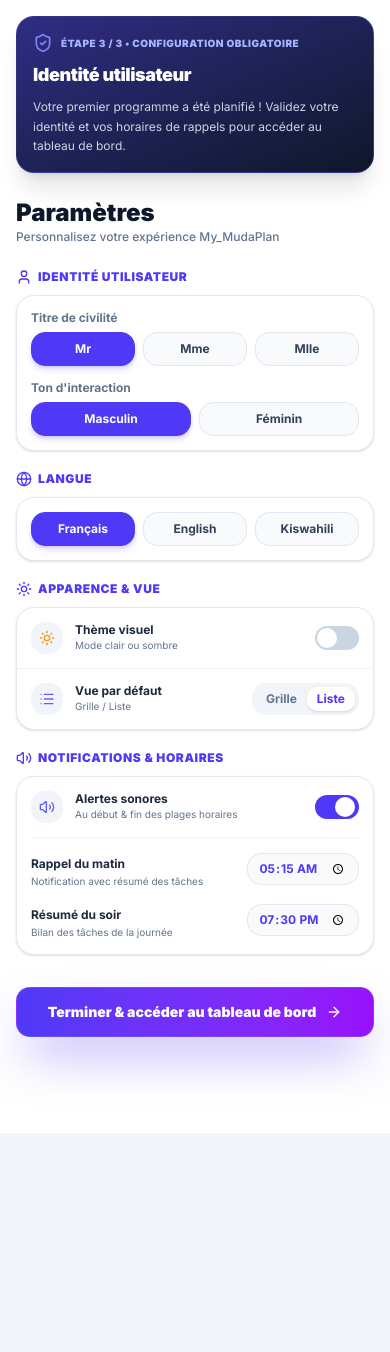
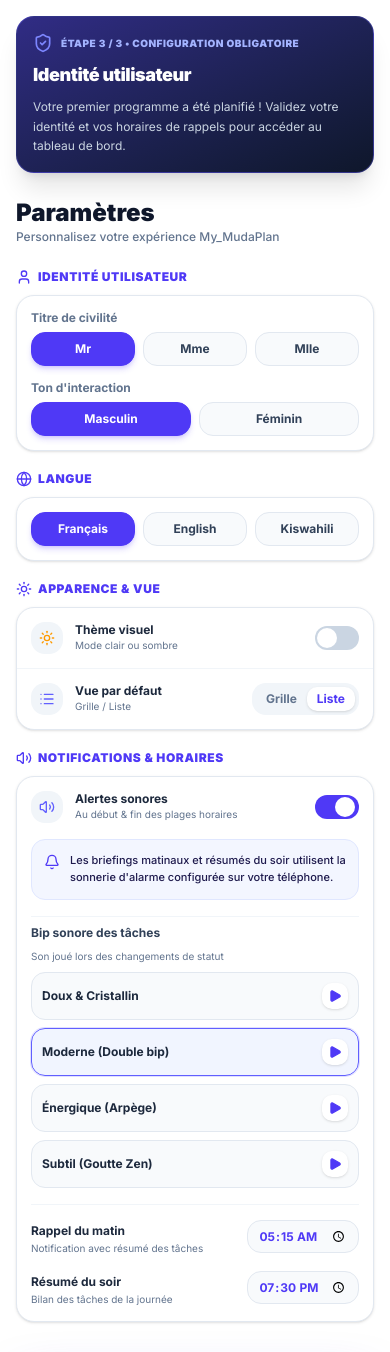
Before and after one commit to JoyBen243/Test_Dev_Agentique, a Next.js app: page /settings in a window 390 px wide. Shown: the top 1352 px of the page. Before the commit the page ends 1133 px from the top, so only its background shows below. Built offline with nearby package versions, Linux system fonts and the light colour scheme; no server answers; the database is empty.

Commit message:
feat: bips sonores configurables pour les taches et distinction des alarmes natives du telephone

```diff
--- a/app/settings/page.tsx
+++ b/app/settings/page.tsx
@@ -1,9 +1,10 @@
 "use client"
 import { useSearchParams, useRouter } from "next/navigation"
-import { Moon, Sun, Volume2, Globe, User, ShieldCheck, ArrowRight, LayoutGrid, List } from "lucide-react"
+import { Moon, Sun, Volume2, Globe, User, ShieldCheck, ArrowRight, LayoutGrid, List, Play, Bell } from "lucide-react"
 import { useTheme } from "next-themes"
 import { useSettingsStore } from "@/store/useSettingsStore"
 import { useTranslation } from "@/lib/i18n"
+import { soundManager, BeepSoundType } from "@/lib/audio"
 import { Suspense } from "react"
 
 function SettingsContent() {
@@ -211,13 +212,14 @@ function SettingsContent() {
           </div>
         </section>
 
-        {/* Section 4 : Notifications */}
+        {/* Section 4 : Notifications & Sonneries */}
         <section className="space-y-2.5">
           <h2 className="text-xs font-black text-indigo-600 dark:text-indigo-400 uppercase tracking-wider flex items-center gap-1.5">
             <Volume2 className="w-4 h-4" /> {t("audio_title")}
           </h2>
 
-          <div className="bg-white dark:bg-slate-900 rounded-2xl border border-slate-200 dark:border-slate-800 p-3.5 sm:p-4 space-y-3.5 shadow-sm">
+          <div className="bg-white dark:bg-slate-900 rounded-2xl border border-slate-200 dark:border-slate-800 p-3.5 sm:p-4 space-y-4 shadow-sm">
+            {/* Activer / Désactiver tous les sons */}
             <div className="flex items-center justify-between">
               <div className="flex items-center gap-3">
                 <div className="p-2 bg-slate-100 dark:bg-slate-800 rounded-xl">
@@ -237,6 +239,61 @@ function SettingsContent() {
                 <div className={`w-5 h-5 bg-white rounded-full absolute top-0.5 transition-transform ${settings.audioEnabled ? 'translate-x-5' : 'translate-x-0.5'}`}></div>
               </button>
             </div>
+
+            {/* Note informative sur les alarmes natives du téléphone */}
+            <div className="p-3 bg-indigo-50/70 dark:bg-indigo-950/40 border border-indigo-100 dark:border-indigo-900/50 rounded-xl flex items-start gap-2.5">
+              <Bell className="w-4 h-4 text-indigo-600 dark:text-indigo-400 shrink-0 mt-0.5" />
+              <p className="text-[11px] text-indigo-950 dark:text-indigo-200 leading-relaxed font-medium">
+                {t("alarms_system_note")}
+              </p>
+            </div>
+
+            {/* Sélection du bip pour les tâches */}
+            {settings.audioEnabled && (
+              <div className="pt-2 border-t border-slate-100 dark:border-slate-800 space-y-2">
+                <label className="text-xs font-bold text-slate-700 dark:text-slate-300 block">
+                  {t("beep_sound_title")}
+                </label>
+                <p className="text-[10px] text-slate-500 dark:text-slate-400 mb-2">
+                  {t("beep_sound_desc")}
+                </p>
+
+                <div className="grid grid-cols-1 sm:grid-cols-2 gap-2">
+                  {[
+                    { key: 'DOUX', label: t("beep_doux") },
+                    { key: 'MODERNE', label: t("beep_moderne") },
+                    { key: 'ENERGIQUE', label: t("beep_energique") },
+                    { key: 'SUBTIL', label: t("beep_subtil") },
+                  ].map((item) => (
+                    <div
+                      key={item.key}
+                      className={`flex items-center justify-between p-2.5 rounded-xl border transition-all ${
+                        settings.beepSound === item.key
+                          ? 'bg-indigo-50/80 dark:bg-indigo-950/60 border-indigo-500 ring-1 ring-indigo-500/20'
+                          : 'bg-slate-50 dark:bg-slate-800/60 border-slate-200 dark:border-slate-700'
+                      }`}
+                    >
+                      <button
+                        type="button"
+                        onClick={() => updateSetting('beepSound', item.key)}
+                        className="flex-1 text-left text-xs font-bold text-slate-800 dark:text-slate-200"
+                      >
+                        {item.label}
+                      </button>
+
+                      <button
+                        type="button"
+                        onClick={() => soundManager.playBeepPreview(item.key as BeepSoundType)}
+                        className="p-1.5 bg-white dark:bg-slate-700 hover:bg-indigo-100 dark:hover:bg-indigo-900/50 text-indigo-600 dark:text-indigo-400 rounded-lg shadow-sm transition-all active:scale-95 ml-2"
+                        title="Écouter"
+                      >
+                        <Play className="w-3.5 h-3.5 fill-current" />
+                      </button>
+                    </div>
+                  ))}
+                </div>
+              </div>
+            )}
 
             {/* Heures de Rappel */}
             <div className="pt-3 border-t border-slate-100 dark:border-slate-800 space-y-3">
--- a/lib/actions/settingsActions.ts
+++ b/lib/actions/settingsActions.ts
@@ -6,6 +6,7 @@ export interface SettingsDto {
   tone: string
   title: string
   audioEnabled: boolean
+  beepSound: string
   language: string
   theme: string
   viewType: string
@@ -25,6 +26,7 @@ export async function fetchSettingsAction(): Promise<SettingsDto | null> {
           tone: "MASCULIN",
           title: "Mr",
           audioEnabled: true,
+          beepSound: "MODERNE",
           language: "FR",
           theme: "CLAIR",
           viewType: "LISTE",
@@ -39,6 +41,7 @@ export async function fetchSettingsAction(): Promise<SettingsDto | null> {
       tone: settings.tone,
       title: settings.title,
       audioEnabled: settings.audioEnabled,
+      beepSound: (settings as any).beepSound || "MODERNE",
       language: settings.language,
       theme: settings.theme,
       viewType: settings.viewType,
@@ -62,6 +65,7 @@ export async function updateSettingsAction(data: Partial<SettingsDto>) {
         tone: data.tone || "MASCULIN",
         title: data.title || "Mr",
         audioEnabled: data.audioEnabled !== undefined ? data.audioEnabled : true,
+        beepSound: data.beepSound || "MODERNE",
         language: data.language || "FR",
         theme: data.theme || "CLAIR",
         viewType: data.viewType || "LISTE",
--- a/lib/audio.ts
+++ b/lib/audio.ts
@@ -1,5 +1,7 @@
 // Moteur de sons Web Audio API (100% hors-ligne, sans dépendance externe)
 import { useSettingsStore } from "@/store/useSettingsStore"
+
+export type BeepSoundType = 'DOUX' | 'MODERNE' | 'ENERGIQUE' | 'SUBTIL'
 
 class SoundManager {
   private ctx: AudioContext | null = null
@@ -18,35 +20,97 @@ class SoundManager {
     return this.ctx
   }
 
-  // Joue un son ascendant pour le début d'une tâche (Statut EN_COURS)
-  playTaskStartSound() {
-    const audioEnabled = useSettingsStore.getState().settings.audioEnabled
-    if (!audioEnabled) return
-
+  // Joue un bip spécifique selon le style choisi (pour prévisualisation dans les réglages)
+  playBeepPreview(beepType: BeepSoundType) {
     try {
       const ctx = this.getContext()
       if (!ctx) return
 
       const now = ctx.currentTime
-      const osc = ctx.createOscillator()
-      const gain = ctx.createGain()
 
-      osc.type = 'sine'
-      osc.frequency.setValueAtTime(440, now)
-      osc.frequency.exponentialRampToValueAtTime(880, now + 0.3)
+      switch (beepType) {
+        case 'DOUX': {
+          // Bip doux et cristallin (sine wave)
+          const osc = ctx.createOscillator()
+          const gain = ctx.createGain()
+          osc.type = 'sine'
+          osc.frequency.setValueAtTime(587.33, now) // D5
+          osc.frequency.exponentialRampToValueAtTime(880, now + 0.18) // A5
+          gain.gain.setValueAtTime(0.01, now)
+          gain.gain.linearRampToValueAtTime(0.2, now + 0.03)
+          gain.gain.exponentialRampToValueAtTime(0.001, now + 0.3)
+          osc.connect(gain)
+          gain.connect(ctx.destination)
+          osc.start(now)
+          osc.stop(now + 0.3)
+          break
+        }
 
-      gain.gain.setValueAtTime(0.01, now)
-      gain.gain.linearRampToValueAtTime(0.25, now + 0.05)
-      gain.gain.exponentialRampToValueAtTime(0.001, now + 0.4)
+        case 'MODERNE': {
+          // Double bip ascendant moderne
+          [0, 0.1].forEach((delay, idx) => {
+            const osc = ctx.createOscillator()
+            const gain = ctx.createGain()
+            osc.type = 'sine'
+            const freq = idx === 0 ? 880 : 1320
+            osc.frequency.setValueAtTime(freq, now + delay)
+            gain.gain.setValueAtTime(0.01, now + delay)
+            gain.gain.linearRampToValueAtTime(0.22, now + delay + 0.02)
+            gain.gain.exponentialRampToValueAtTime(0.001, now + delay + 0.12)
+            osc.connect(gain)
+            gain.connect(ctx.destination)
+            osc.start(now + delay)
+            osc.stop(now + delay + 0.12)
+          })
+          break
+        }
 
-      osc.connect(gain)
-      gain.connect(ctx.destination)
+        case 'ENERGIQUE': {
+          // Triple arpège ascendant
+          [523.25, 659.25, 783.99].forEach((freq, idx) => {
+            const osc = ctx.createOscillator()
+            const gain = ctx.createGain()
+            const delay = idx * 0.07
+            osc.type = 'triangle'
+            osc.frequency.setValueAtTime(freq, now + delay)
+            gain.gain.setValueAtTime(0.01, now + delay)
+            gain.gain.linearRampToValueAtTime(0.22, now + delay + 0.02)
+            gain.gain.exponentialRampToValueAtTime(0.001, now + delay + 0.18)
+            osc.connect(gain)
+            gain.connect(ctx.destination)
+            osc.start(now + delay)
+            osc.stop(now + delay + 0.18)
+          })
+          break
+        }
 
-      osc.start(now)
-      osc.stop(now + 0.4)
+        case 'SUBTIL': {
+          // Goutte d'eau douce / Wood chime
+          const osc = ctx.createOscillator()
+          const gain = ctx.createGain()
+          osc.type = 'sine'
+          osc.frequency.setValueAtTime(440, now)
+          osc.frequency.exponentialRampToValueAtTime(330, now + 0.15)
+          gain.gain.setValueAtTime(0.01, now)
+          gain.gain.linearRampToValueAtTime(0.18, now + 0.01)
+          gain.gain.exponentialRampToValueAtTime(0.001, now + 0.2)
+          osc.connect(gain)
+          gain.connect(ctx.destination)
+          osc.start(now)
+          osc.stop(now + 0.2)
+          break
+        }
+      }
     } catch {
-      // Ignorer silencieusement si bloqué
+      // Ignorer silencieusement
     }
+  }
+
+  // Joue le bip pour le début d'une tâche (Statut EN_COURS)
+  playTaskStartSound() {
+    const { audioEnabled, beepSound } = useSettingsStore.getState().settings
+    if (!audioEnabled) return
+    this.playBeepPreview((beepSound as BeepSoundType) || 'MODERNE')
   }
 
   // Joue un son d'alerte pour la fin d'une tâche (Statut EN_OBSERVATION)
@@ -59,24 +123,24 @@ class SoundManager {
       if (!ctx) return
 
       const now = ctx.currentTime
-      const delays: number[] = [0, 0.2]
+      const delays: number[] = [0, 0.18]
 
       delays.forEach((delay: number) => {
         const osc = ctx.createOscillator()
         const gain = ctx.createGain()
 
         osc.type = 'triangle'
-        osc.frequency.setValueAtTime(587.33, now + delay)
+        osc.frequency.setValueAtTime(659.25, now + delay)
 
         gain.gain.setValueAtTime(0.01, now + delay)
-        gain.gain.linearRampToValueAtTime(0.2, now + delay + 0.03)
-        gain.gain.exponentialRampToValueAtTime(0.001, now + delay + 0.15)
+        gain.gain.linearRampToValueAtTime(0.22, now + delay + 0.02)
+        gain.gain.exponentialRampToValueAtTime(0.001, now + delay + 0.14)
 
         osc.connect(gain)
         gain.connect(ctx.destination)
 
         osc.start(now + delay)
-        osc.stop(now + delay + 0.15)
+        osc.stop(now + delay + 0.14)
       })
     } catch {
       // Ignorer
@@ -99,19 +163,19 @@ class SoundManager {
         const osc = ctx.createOscillator()
         const gain = ctx.createGain()
 
-        const noteStart = now + idx * 0.08
+        const noteStart = now + idx * 0.07
         osc.type = 'sine'
         osc.frequency.setValueAtTime(freq, noteStart)
 
         gain.gain.setValueAtTime(0.01, noteStart)
         gain.gain.linearRampToValueAtTime(0.18, noteStart + 0.02)
-        gain.gain.exponentialRampToValueAtTime(0.001, noteStart + 0.25)
+        gain.gain.exponentialRampToValueAtTime(0.001, noteStart + 0.22)
 
         osc.connect(gain)
         gain.connect(ctx.destination)
 
         osc.start(noteStart)
-        osc.stop(noteStart + 0.25)
+        osc.stop(noteStart + 0.22)
       })
     } catch {
       // Ignorer
--- a/lib/i18n.ts
+++ b/lib/i18n.ts
@@ -101,6 +101,13 @@ export const translations = {
     audio_title: "Notifications & horaires",
     sound_alerts: "Alertes sonores",
     sound_alerts_desc: "Au début & fin des plages horaires",
+    beep_sound_title: "Bip sonore des tâches",
+    beep_sound_desc: "Son joué lors des changements de statut",
+    beep_doux: "Doux & Cristallin",
+    beep_moderne: "Moderne (Double bip)",
+    beep_energique: "Énergique (Arpège)",
+    beep_subtil: "Subtil (Goutte Zen)",
+    alarms_system_note: "Les briefings matinaux et résumés du soir utilisent la sonnerie d'alarme configurée sur votre téléphone.",
     morning_reminder: "Rappel du matin",
     morning_reminder_desc: "Notification avec résumé des tâches",
     evening_summary: "Résumé du soir",
@@ -235,6 +242,13 @@ export const translations = {
     audio_title: "Notifications & schedules",
     sound_alerts: "Sound alerts",
     sound_alerts_desc: "At the start & end of time slots",
+    beep_sound_title: "Task beep sound",
+    beep_sound_desc: "Sound played on task status change",
+    beep_doux: "Soft & Clear",
+    beep_moderne: "Modern (Dual beep)",
+    beep_energique: "Energetic (Arpeggio)",
+    beep_subtil: "Subtle (Zen Drop)",
+    alarms_system_note: "Morning briefings and evening reviews use the alarm sound configured on your phone.",
     morning_reminder: "Morning reminder",
     morning_reminder_desc: "Notification with daily summary",
     evening_summary: "Evening summary",
@@ -369,6 +383,13 @@ export const translations = {
     audio_title: "Arifa & muda",
     sound_alerts: "Arifa za sauti",
     sound_alerts_desc: "Mwanzo & mwisho wa nyakati zilizopangwa",
+    beep_sound_title: "Sauti ya arifa ya kazi",
+    beep_sound_desc: "Mlio unaolia wakati wa mabadiliko ya hali ya kazi",
+    beep_doux: "Laini & Safi",
+    beep_moderne: "Ya Kisasa (Bip Mbili)",
+    beep_energique: "Yenye Nguvu (Arpeggio)",
+    beep_subtil: "Taratibu (Toni ya Zen)",
+    alarms_system_note: "Mawaidha ya asubuhi na muhtasari wa jioni hutumia mlio wa kengele uliowekwa kwenye simu yako.",
     morning_reminder: "Kikumbusho cha asubuhi",
     morning_reminder_desc: "Arifa yenye muhtasari wa ratiba",
     evening_summary: "Muhtasari wa jioni",
--- a/store/useSettingsStore.ts
+++ b/store/useSettingsStore.ts
@@ -7,6 +7,7 @@ export interface Settings {
   tone: string
   title: string
   audioEnabled: boolean
+  beepSound: string
   language: string
   theme: string
   viewType: string
@@ -41,6 +42,7 @@ const defaultSettings: Settings = {
   tone: 'MASCULIN',
   title: 'Mr',
   audioEnabled: true,
+  beepSound: 'MODERNE',
   language: 'FR',
   theme: 'CLAIR',
   viewType: 'LISTE',
@@ -68,6 +70,7 @@ export const useSettingsStore = create<SettingsStore>()(
                 tone: dbSettings.tone,
                 title: dbSettings.title,
                 audioEnabled: dbSettings.audioEnabled,
+                beepSound: dbSettings.beepSound || 'MODERNE',
                 language: dbSettings.language,
                 theme: dbSettings.theme,
                 viewType: dbSettings.viewType,
```
Also changed, not shown: 1 other file (tests, documents, lock files or other folders).
